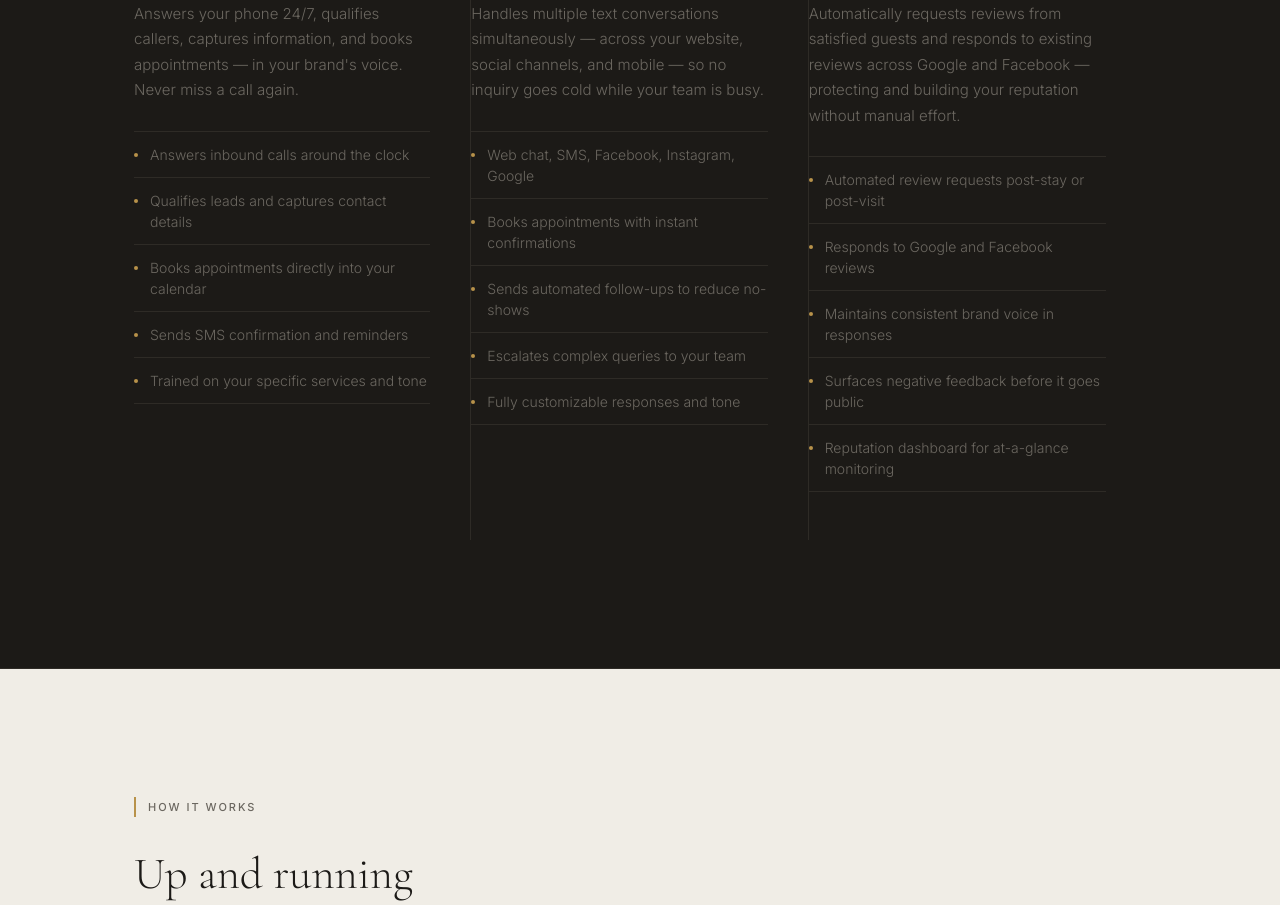
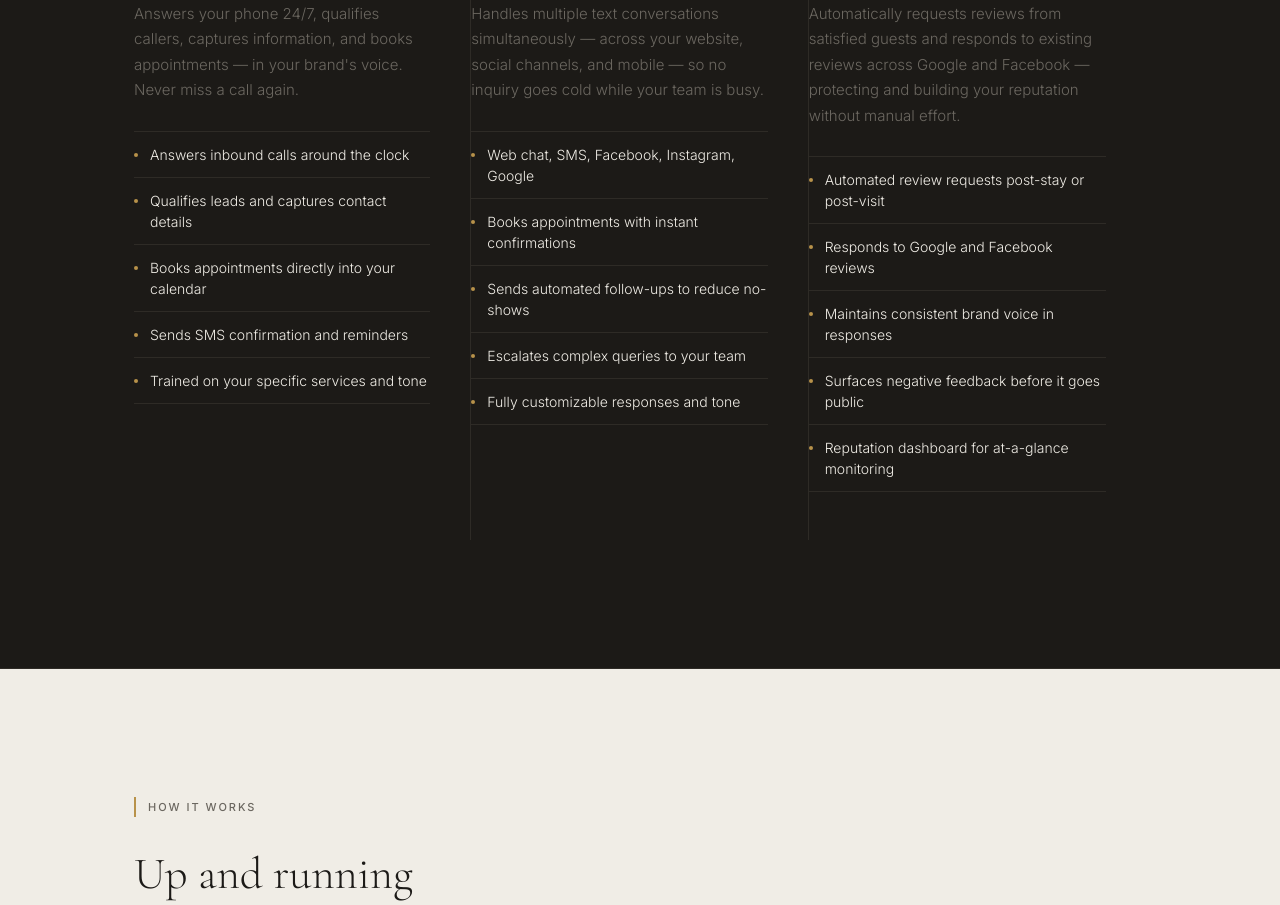
Before and after one commit to letsnavigatebmw/aperture-hospitality, a Next.js app: page /ai-solutions in a window 1280 px wide. Shown: the part 2320-3225 px from the top of the page. Built offline with nearby package versions, Linux system fonts and the light colour scheme.

Commit message:
Change all remaining text on dark backgrounds to white across landing pages

```diff
--- a/app/ai-solutions/page.tsx
+++ b/app/ai-solutions/page.tsx
@@ -20,6 +20,10 @@ export default function AISolutionsPage() {
 
   return (
     <>
+      <style>{`
+        /* AI Solutions - Dark background text to white */
+        .ai-solutions-dark-text { color: #F0EDE6 !important; }
+      `}</style>
       <Nav />
 
       {/* HERO */}
@@ -144,7 +148,7 @@ export default function AISolutionsPage() {
                 <p style={{ fontSize: '0.9375rem', fontWeight: 300, lineHeight: 1.7, color: '#6B6760', marginBottom: '1.75rem' }}>{tool.desc}</p>
                 <ul style={{ listStyle: 'none', borderTop: '1px solid #2e2b26', padding: 0, margin: 0 }}>
                   {tool.features.map((feat, j) => (
-                    <li key={j} style={{ display: 'flex', alignItems: 'flex-start', gap: '0.75rem', padding: '0.75rem 0', borderBottom: '1px solid #2e2b26', fontSize: '0.875rem', fontWeight: 300, color: '#6B6760', lineHeight: 1.5 }}>
+                    <li key={j} style={{ display: 'flex', alignItems: 'flex-start', gap: '0.75rem', padding: '0.75rem 0', borderBottom: '1px solid #2e2b26', fontSize: '0.875rem', fontWeight: 300, color: '#F0EDE6', lineHeight: 1.5 }}>
                       <span style={{ width: '4px', height: '4px', background: '#B8924A', borderRadius: '50%', flexShrink: 0, marginTop: '0.55rem' }}></span>
                       {feat}
                     </li>
```
